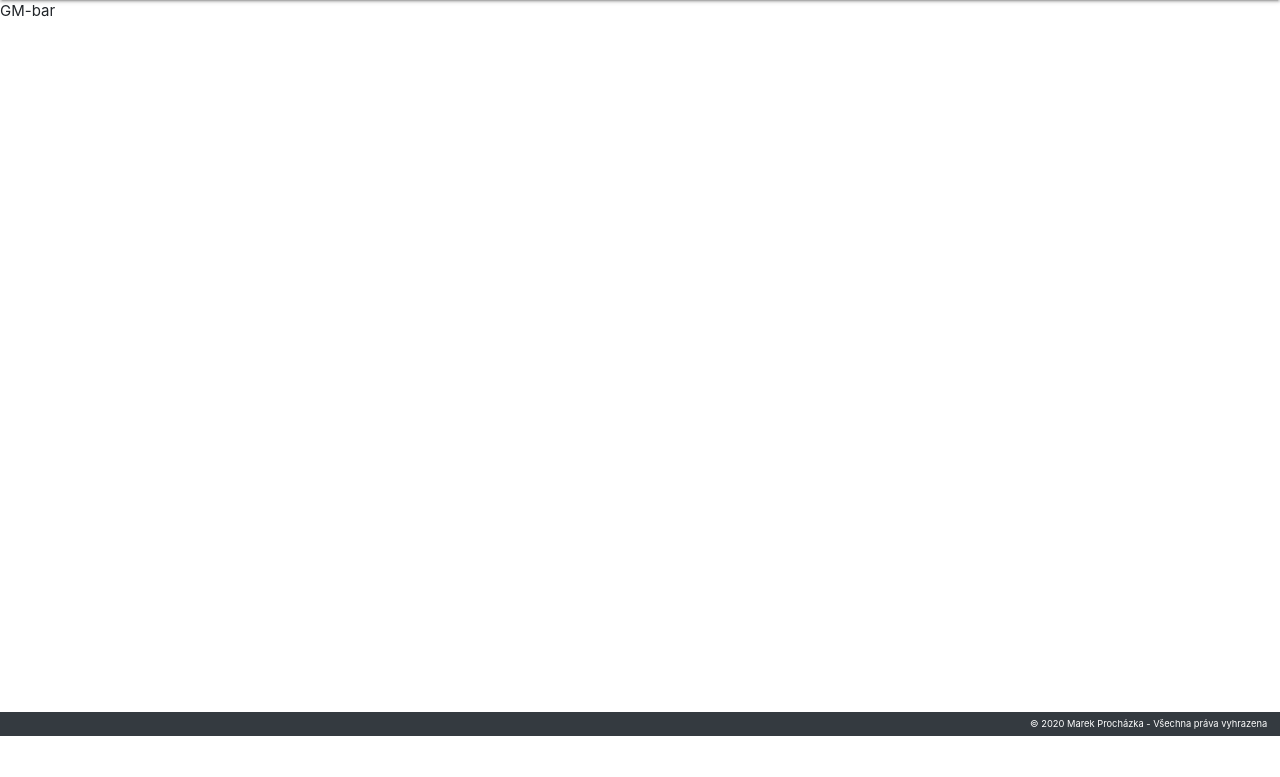
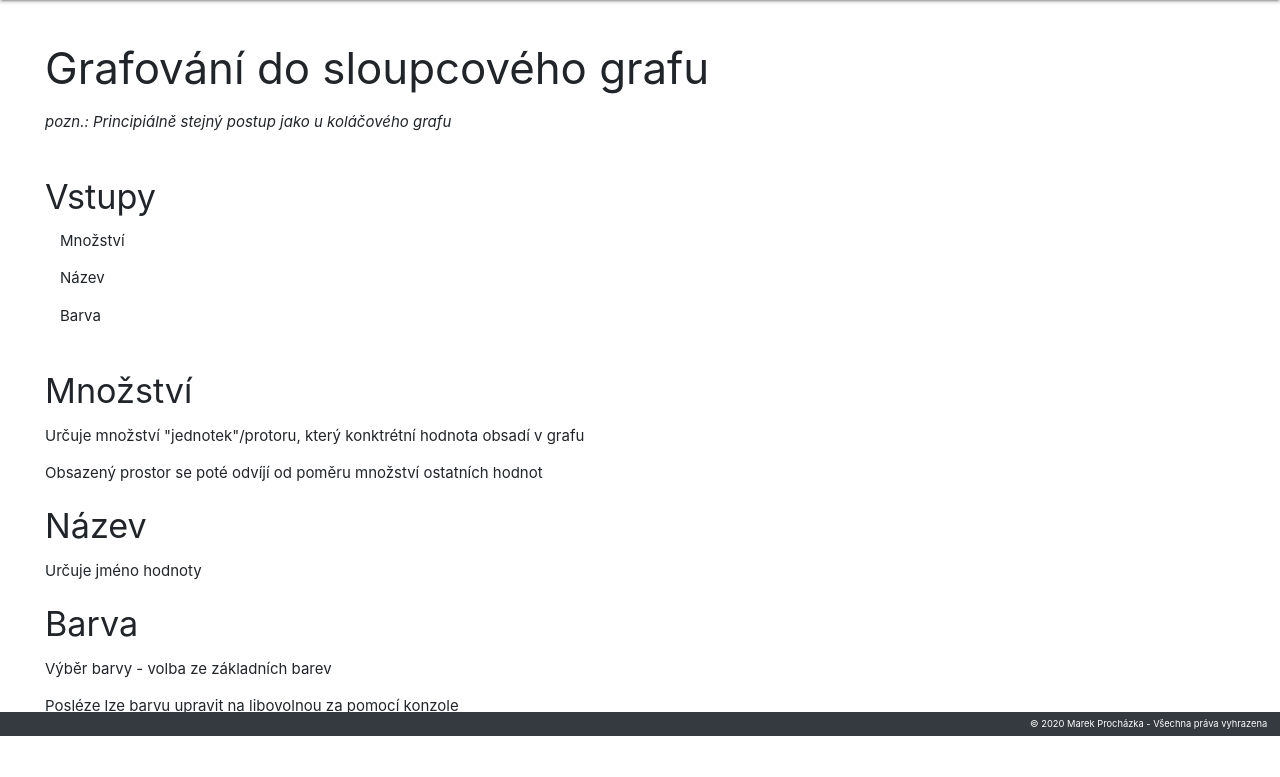
Before and after one commit to marekprochazka/Seminarni_prace_2020, a Django app: page /Metody/Sloupcovy in a window 1280 px wide. Shown: the part 64-841 px from the top of the page. Before the commit the page ends 800 px from the top, so only its background shows below. Run offline with Django 3.2, Linux system fonts and the light colour scheme; some libraries are stand-ins or nearby versions.

Commit message:
finished pie and bar page

```diff
--- a/math.json
+++ b/math.json
@@ -1 +1 @@
-[[], []]
+[[[8, 9, ".", "blue", "1"], [2, 3, ".", "blue", "1"], [5, 4, ".", "blue", "1"], [8, 9, ".", "blue", "1"]], []]
--- a/web/MGWeb/static/style.css
+++ b/web/MGWeb/static/style.css
@@ -102,7 +102,7 @@ box-shadow: 0px 0px 22px 5px rgba(0,0,0,0.75);
 }
 
 @media (max-width:836px){
-    p,h3,h4{
+    p,h3,h4,h5{
         text-align: center;
 
     }
--- a/web/MGWeb/templates/gm-bar.html
+++ b/web/MGWeb/templates/gm-bar.html
@@ -4,5 +4,30 @@
 {% block ac5 %}active{% endblock %}
 
 {% block content %}
-<p>GM-bar</p>
+<div class="container-lxg mt-5 ml-5 mr-5 ">
+    <h3>Grafování do sloupcového grafu</h3>
+    <p><i>pozn.: Principiálně stejný postup jako u koláčového grafu</i></p>
+    <h4 class="mt-5">Vstupy</h4>
+    <ul class="ml-3">
+        <li>
+            <p>Množství</p>
+        </li>
+        <li>
+            <p>Název</p>
+        </li>
+        <li>
+            <p>Barva</p>
+        </li>
+    </ul>
+    <h4 class="mt-5">Množství</h4>
+    <p>Určuje množství "jednotek"/protoru, který konktrétní hodnota obsadí v grafu</p>
+    <p>Obsazený prostor se poté odvíjí od poměru množství ostatních hodnot </p>
+    <h4>Název</h4>
+    <p>Určuje jméno hodnoty</p>
+    <h4>Barva</h4>
+    <p>Výběr barvy - volba ze základních barev</p>
+    <p class="last">Posléze lze barvu upravit na libovolnou za pomocí konzole</p>
+
+
+</div>
 {% endblock %}
```
Also changed, not shown: web/MGWeb/templates/gm-Pie.html (+25 -1 lines).
